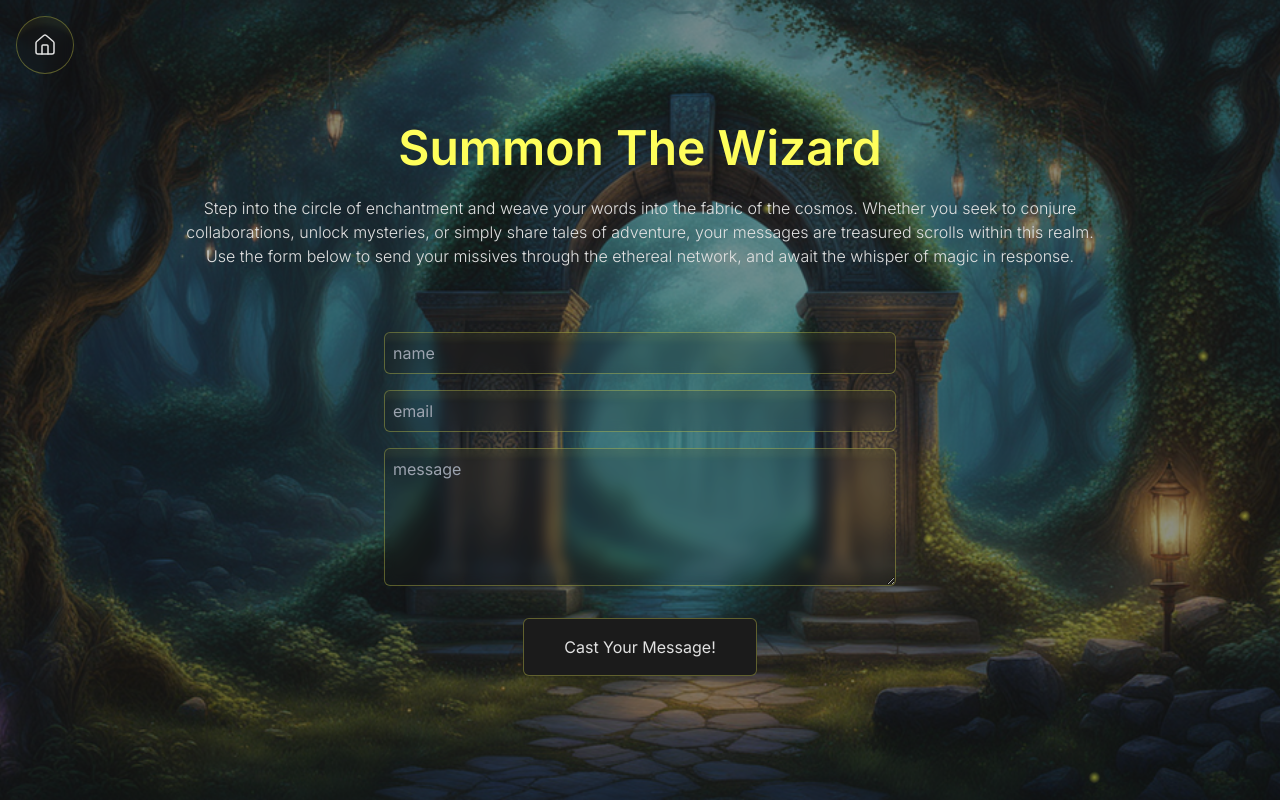
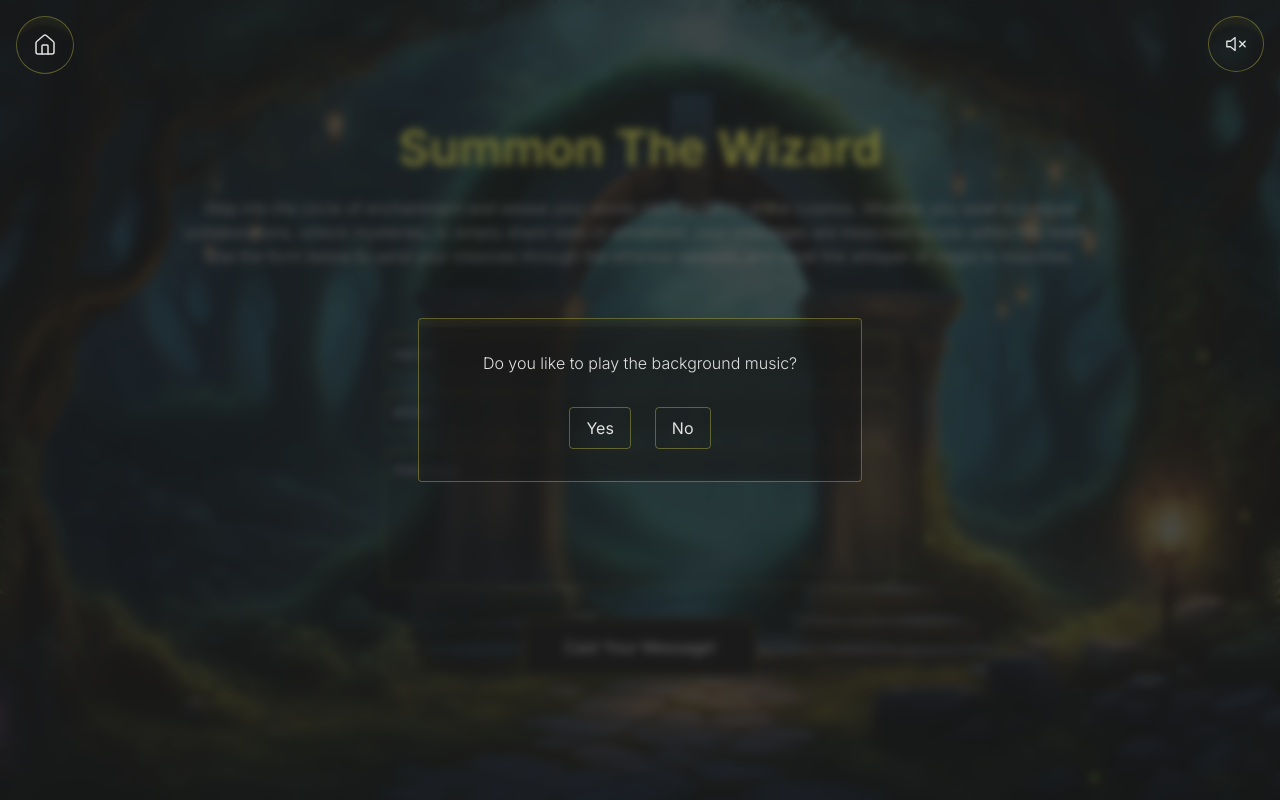
Before and after one commit to amitamrutiya/profilepalette, a Next.js app: page /contact in a window 1280 px wide. Built offline with nearby package versions, Linux system fonts and the light colour scheme.

Commit message:
add sound
Signed-off-by: amitamrutiya2210 <amitamrutiya2210@gmail.com>

```diff
--- a/src/app/layout.tsx
+++ b/src/app/layout.tsx
@@ -4,6 +4,7 @@
 import clsx from "clsx";
 import FireFliesBackground from "@/components/FireFliesBackground";
 import HomeBtn from "@/components/HomeButton";
+import Sound from "@/components/Sound";
 
 const inter = Inter({ subsets: ["latin"], variable: "--font-inter" });
 
@@ -19,10 +20,17 @@
 }>) {
   return (
     <html lang="en">
-      <body className={clsx(inter.variable, "bg-background text-foreground font-inter")}>
+      <body
+        className={clsx(
+          inter.variable,
+          "bg-background text-foreground font-inter"
+        )}
+      >
         <HomeBtn />
         {children}
         <FireFliesBackground />
+        <Sound />
+        <div id="my-modal"></div>
       </body>
     </html>
   );
--- /dev/null
+++ b/src/components/Sound.tsx
@@ -0,0 +1,124 @@
+"use client";
+import { motion } from "framer-motion";
+import { Volume2, VolumeX } from "lucide-react";
+import React, { useEffect, useRef, useState } from "react";
+import { createPortal } from "react-dom";
+
+const Modal = ({ onClose, toggle }: { toggle: any; onClose: any }) => {
+  const modalRoot = document.getElementById("my-modal");
+  if (!modalRoot) {
+    return null; // or some fallback JSX
+  }
+  return createPortal(
+    <div className="fixed inset-0 bg-background/60 backdrop-blur-sm flex items-center justify-center">
+      <div
+        className="bg-background/20 border border-accent/30 border-solid backdrop-blur-[6px]
+            py-8 px-6 xs:px-10 sm:px-16 rounded shadow-glass-inset text-center space-y-8
+            "
+      >
+        <p className="font-light">Do you like to play the background music?</p>
+        <div className="flex items-center justify-center space-x-4">
+          <button
+            onClick={toggle}
+            className="px-4 py-2 border border-accent/30 border-solid hover:shadow-glass-sm rounded mr-2"
+          >
+            Yes
+          </button>
+          <button
+            onClick={onClose}
+            className="px-4 py-2 border border-accent/30 border-solid hover:shadow-glass-sm rounded"
+          >
+            No
+          </button>
+        </div>
+      </div>
+    </div>,
+
+    modalRoot
+  );
+};
+
+const Sound = () => {
+  const audioRef = useRef<HTMLAudioElement | null>(null);
+  const [isPlaying, setIsPlaying] = useState(false);
+  const [showModal, setShowModal] = useState(false);
+
+  const handleFirstUserInteraction = () => {
+    const musicConsent = localStorage.getItem("musicConsent");
+    if (musicConsent === "true" && !isPlaying && audioRef.current) {
+      audioRef.current.play();
+      setIsPlaying(true);
+    }
+
+    ["click", "keydown", "touchstart"].forEach((event) =>
+      document.removeEventListener(event, handleFirstUserInteraction)
+    );
+  };
+
+  useEffect(() => {
+    const consent = localStorage.getItem("musicConsent");
+    const consentTime = localStorage.getItem("consentTime");
+
+    if (
+      consent &&
+      consentTime &&
+      new Date(consentTime).getTime() + 3 * 24 * 60 * 60 * 1000 >
+        new Date().getTime() // 3 days
+    ) {
+      setIsPlaying(consent === "true");
+
+      if (consent === "true") {
+        ["click", "keydown", "touchstart"].forEach((event) =>
+          document.addEventListener(event, handleFirstUserInteraction)
+        );
+      }
+    } else {
+      setShowModal(true);
+    }
+  }, []);
+
+  const toggle = () => {
+    const newState = !isPlaying;
+    setIsPlaying(!isPlaying);
+    if (audioRef.current)
+      newState ? audioRef.current.play() : audioRef.current.pause();
+    localStorage.setItem("musicConsent", String(newState));
+    localStorage.setItem("consentTime", new Date().toISOString());
+    setShowModal(false);
+  };
+  return (
+    <div className="fixed top-4 right-2.5 xs:right-4 z-50 group">
+      {showModal && (
+        <Modal onClose={() => setShowModal(false)} toggle={toggle} />
+      )}
+
+      <audio ref={audioRef} loop>
+        <source src={"/audio/birds39-forest-20772.mp3"} type="audio/mpeg" />
+        your browser does not support the audio element.
+      </audio>
+      <motion.button
+        onClick={toggle}
+        initial={{ scale: 0 }}
+        animate={{ scale: 1 }}
+        transition={{ delay: 1 }}
+        className="w-10 h-10 xs:w-14 xs:h-14 text-foreground rounded-full flex items-center justify-center cursor-pointer z-50 p-2.5 xs:p-4 custom-bg"
+        aria-label={"Sound control button"}
+        name={"Sound control button"}
+      >
+        {isPlaying ? (
+          <Volume2
+            className="w-full h-full text-foreground group-hover:text-accent"
+            strokeWidth={1.5}
+          />
+        ) : (
+          <VolumeX
+            className="w-full h-full text-foreground group-hover:text-accent"
+            strokeWidth={1.5}
+          />
+        )}
+      </motion.button>
+    </div>
+  );
+};
+
+export default Sound;
```
